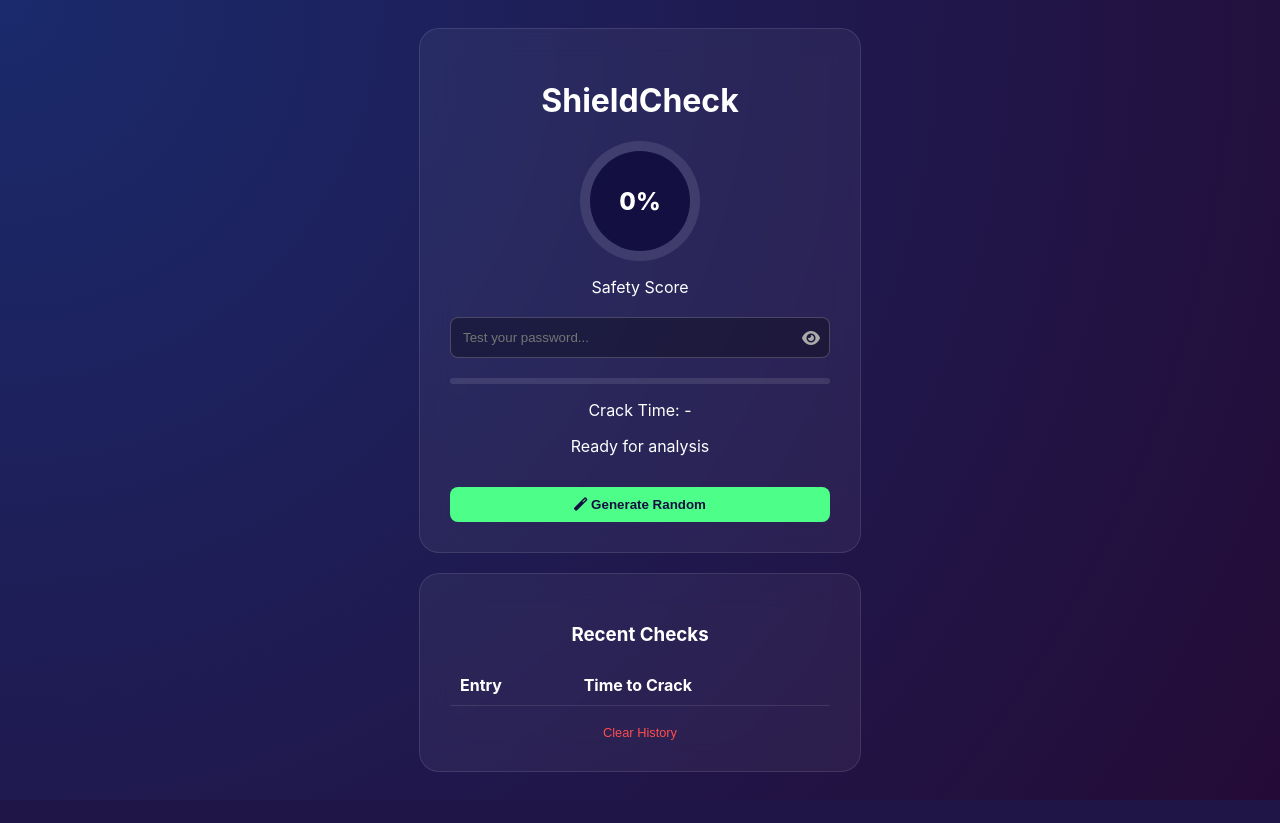
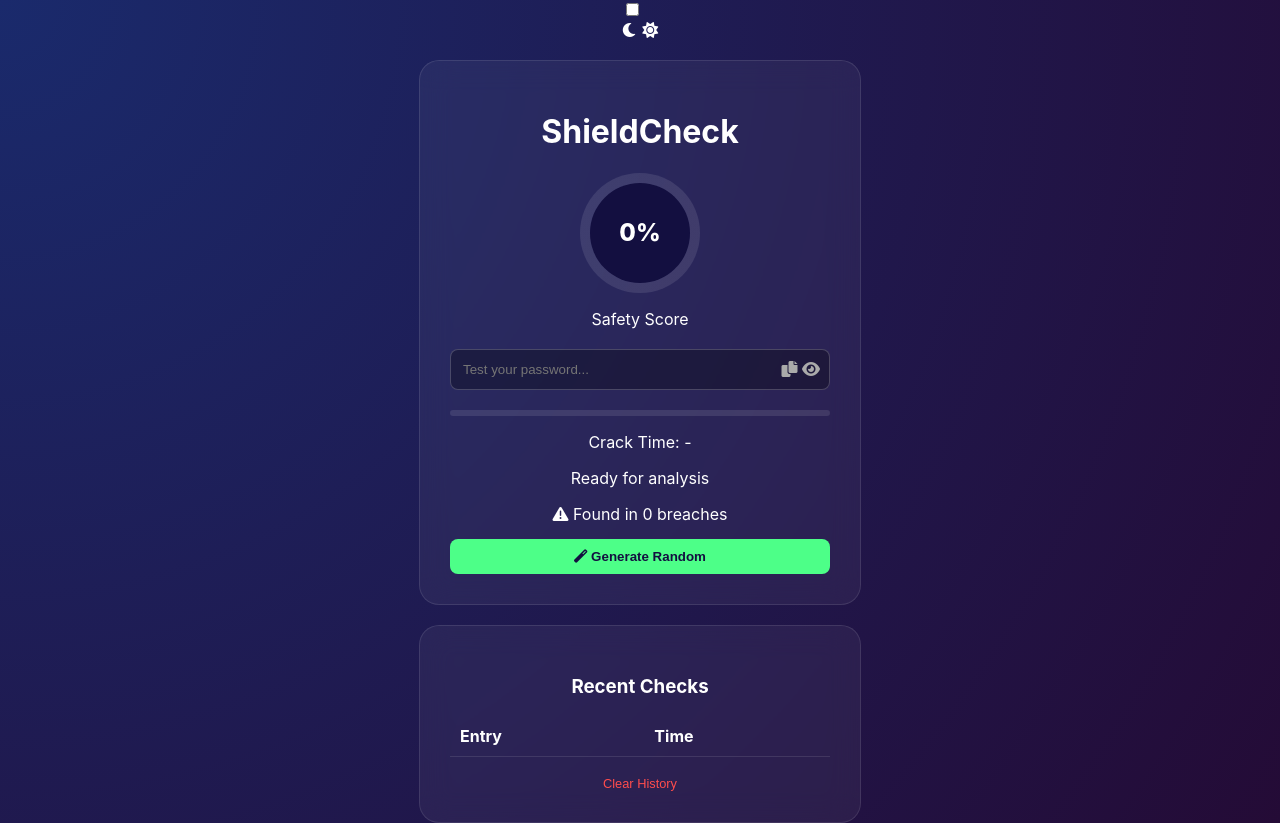
Before and after one commit to karthiksaianala07/Password-Strength-Analyser, a Flask app: page / in a window 1280 px wide. Before the commit the page ends 800 px from the top, so only its background shows below. Run offline with Flask 3, Linux system fonts and the light colour scheme; lists and menus that the app fills with data are empty.

Commit message:
Update index.html

```diff
--- a/templates/index.html
+++ b/templates/index.html
@@ -3,12 +3,22 @@
 <head>
     <meta charset="UTF-8">
     <meta name="viewport" content="width=device-width, initial-scale=1.0">
-    <title>ShieldCheck Pro</title>
+    <title>ShieldCheck Pro v2.2</title>
     <link rel="stylesheet" href="https://cdnjs.cloudflare.com/ajax/libs/font-awesome/6.0.0/css/all.min.css">
     <link rel="stylesheet" href="{{ url_for('static', filename='style.css') }}">
 </head>
 <body>
     <div class="container">
+        <div class="theme-switch-wrapper">
+            <label class="theme-switch" for="checkbox">
+                <input type="checkbox" id="checkbox" />
+                <div class="slider round">
+                    <i class="fas fa-moon"></i>
+                    <i class="fas fa-sun"></i>
+                </div>
+            </label>
+        </div>
+
         <div class="glass-card">
             <h1>ShieldCheck</h1>
 
@@ -22,7 +32,8 @@
             <div class="input-group">
                 <input type="password" id="password" placeholder="Test your password...">
                 <div class="input-icons">
-                    <i class="fas fa-eye" id="togglePassword"></i>
+                    <i class="fas fa-copy" id="copyBtn" title="Copy"></i>
+                    <i class="fas fa-eye" id="togglePassword" title="Show/Hide"></i>
                 </div>
             </div>
 
@@ -33,6 +44,10 @@
             <div class="stats">
                 <p id="time-label">Crack Time: -</p>
                 <p id="feedback-label">Ready for analysis</p>
+                <div id="pwned-alert">
+                    <i class="fas fa-exclamation-triangle"></i>
+                    <span id="pwned-text">Found in 0 breaches</span>
+                </div>
             </div>
 
             <button id="generateBtn" class="secondary-btn">
@@ -44,10 +59,7 @@
             <h3>Recent Checks</h3>
             <table>
                 <thead>
-                    <tr>
-                        <th>Entry</th>
-                        <th>Time to Crack</th>
-                    </tr>
+                    <tr><th>Entry</th><th>Time</th></tr>
                 </thead>
                 <tbody id="history-body"></tbody>
             </table>
```
